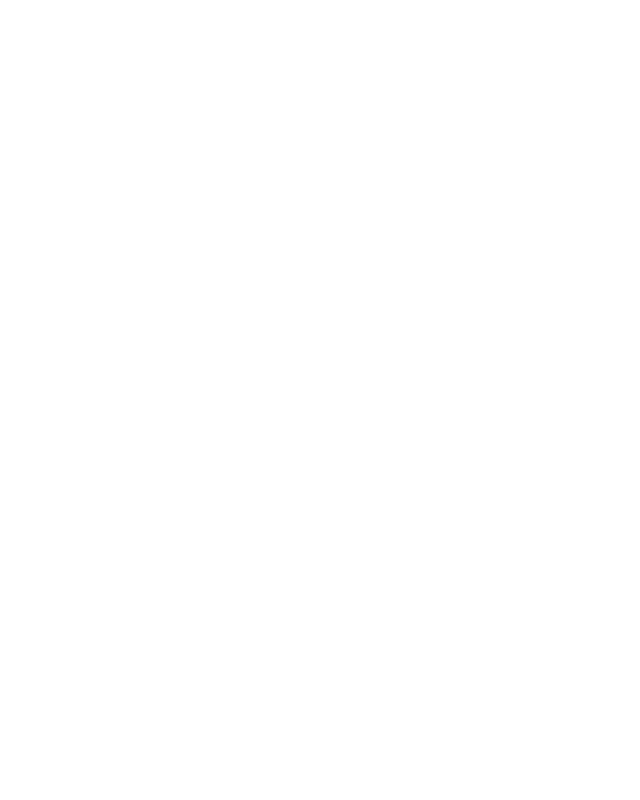
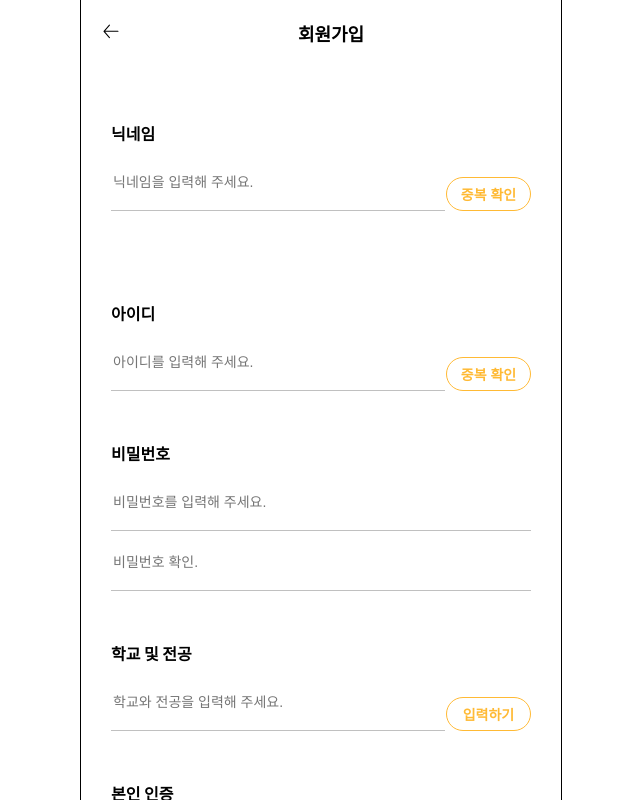
Before and after one commit to sieun1002/BapZip-Frontend, a React (Create React App) app: page /users/auth/signup in a window 1280 px wide. Before the commit this address had no page. Shown: the top 800 px of the page, without its empty margins (319-959 px from the left). Built offline with nearby package versions, Linux system fonts and the light colour scheme.

Commit message:
test: api 테스트

```diff
--- a/package.json
+++ b/package.json
@@ -6,6 +6,7 @@
     "@testing-library/jest-dom": "^5.17.0",
     "@testing-library/react": "^13.4.0",
     "@testing-library/user-event": "^13.5.0",
+    "axios": "^1.6.7",
     "global": "^4.4.0",
     "react": "^18.2.0",
     "react-dom": "^18.2.0",
--- a/src/App.js
+++ b/src/App.js
@@ -29,7 +29,7 @@
         <Routes>
           <Route path="/" element={<Login1 />} />
           <Route path="/Login2" element={<Login2 />} />
-          <Route path="/SineUp" element={<SineUp />} />
+          <Route path="/users/auth/signup" element={<SineUp />} />
           <Route path="/SineUp/Select_School" element={<SelectSchool />} />
           <Route path="/SineUp/Select_Major" element={<SelectMajor />} />
           <Route
--- /dev/null
+++ b/src/api/loginApi.js
@@ -0,0 +1,17 @@
+import axios from "axios";
+
+//API 엔트포인트 설정
+const checkNicknameAvailability = async (nickname) => {
+  try {
+    const response = await axios.get(
+      `Babzip-beanstalk-env.eba-y4csfs2a.ap-northeast-2.elasticbeanstalk.com/users/auth/checkNickname?nickname=${nickname}`
+    );
+    return response.data.result.available; //서버 응답에 따라 변경 필요
+  } catch (error) {
+    //에러 처리
+    console.error("API 호출 중 오류 발생", error);
+    throw error; //에러 처리 방법에 따라 변경 필요
+  }
+};
+
+export { checkNicknameAvailability };
--- a/src/components/Login/Login2.jsx
+++ b/src/components/Login/Login2.jsx
@@ -125,7 +125,7 @@
               </SearchList>
               <Div2></Div2>
               <SearchList>
-                <SearchLink to="/SineUp">회원가입</SearchLink>
+                <SearchLink to="/users/auth/signup">회원가입</SearchLink>
               </SearchList>
             </SearchDiv>
           </MainDiv>
--- a/src/components/Login/SineUp.jsx
+++ b/src/components/Login/SineUp.jsx
@@ -5,6 +5,7 @@
   Div,
 } from "../../styles/Login/LoginSelection.style";
 import { Link } from "react-router-dom";
+import { checkNicknameAvailability } from "../../api/loginApi";
 
 import {
   ArrowLeftImage,
@@ -43,12 +44,30 @@
   const [validSchoolEmail, setValidSchoolEmail] = useState(null);
   const [validSchoolMailCheck, setValidSchoolEmailCheck] = useState(null);
 
-  const handleNNCh = (e) => {
+  const handleNNCh = async (e) => {
     const nickName = e.target.value;
     setForm({ ...form, nickName });
+  };
+  // 닉네임 중복 확인 버튼 이벤트 핸들러
+  const handleCheckNickName = async () => {
+    const nickName = form.nickName;
 
     if (nickName.trim() === "") {
       setValidNickName(null);
+      return;
+    }
+
+    try {
+      const NNisAvailable = await checkNicknameAvailability(nickName);
+      if (NNisAvailable) {
+        setValidNickName(true);
+      } else {
+        setValidNickName(false);
+      }
+    } catch (error) {
+      //API 호출 오류 처리
+      console.error("닉네임 중복 확인 중 오류 발생", error);
+      // 에러 상태 UI 반영을 위한 코드 추가
     }
   };
 
@@ -125,7 +144,6 @@
             </SearchLink>
             <PDiv>회원가입</PDiv>
           </HeaderDiv>
-
           <Form margin="auto" padding="45px 0">
             <Label htmlFor="nickName">닉네임</Label>
             <InputDiv>
@@ -137,8 +155,16 @@
                 placeholder="닉네임을 입력해 주세요."
                 width="330px"
               />
-              <Button>중복 확인</Button>
+              <Button onClick={handleCheckNickName}>중복 확인</Button>
             </InputDiv>
+
+            {validNickName === false ? (
+              <CheckDivX>중복된 닉네임입니다.</CheckDivX>
+            ) : validNickName === true ? (
+              <CheckDivO>사용 가능한 닉네임입니다.</CheckDivO>
+            ) : (
+              <CheckDivX></CheckDivX>
+            )}
 
             {/* <CheckDivX>중복된 닉네임입니다.</CheckDivX> */}
             {/* <CheckDivO>사용 가능한 닉네임입니다.</CheckDivO> */}
```
Also changed, not shown: api.js (added, +14 -0 lines), 2 other files (tests, documents, lock files or other folders).
